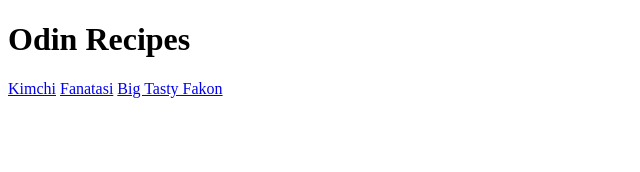
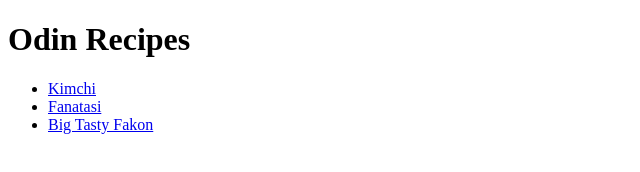
Before and after one commit to malibumango/odin-recipes, a plain HTML site: page index.html in a window 1280 px wide. Shown: the whole page, without its empty margins (0-640 px from the left). Drawn offline with Linux system fonts and the light colour scheme.

Commit message:
feat: make links a unordered list

```diff
--- a/index.html
+++ b/index.html
@@ -6,8 +6,10 @@
     </head>
     <body>
         <h1>Odin Recipes</h1>
-        <a href="./recipes/kimchi.html">Kimchi</a>
-        <a href="./recipes/fanatasi.html">Fanatasi</a>
-        <a href="./recipes/big-tasty-fakon.html">Big Tasty Fakon</a>
+        <ul>
+            <li><a href="./recipes/kimchi.html">Kimchi</a></li>
+            <li><a href="./recipes/fanatasi.html">Fanatasi</a></li>
+            <li><a href="./recipes/big-tasty-fakon.html">Big Tasty Fakon</a></li>
+        </ul>
     </body>
 </html>
```
